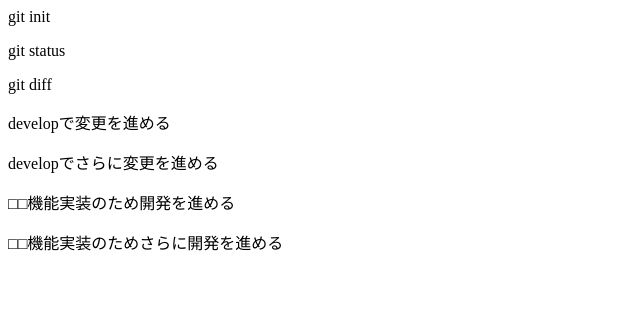
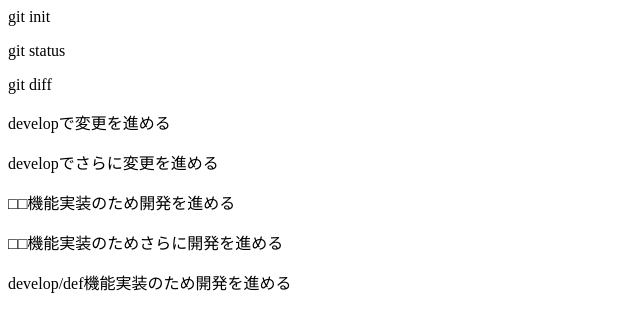
Before and after one commit to cankan7/git_test, a plain HTML site: page index.html in a window 1280 px wide. Shown: the whole page, without its empty margins (0-640 px from the left). Drawn offline with Linux system fonts and the light colour scheme.

Commit message:
develop/def機能実装のため開発を進める

```diff
--- a/index.html
+++ b/index.html
@@ -5,3 +5,4 @@
 <p>developでさらに変更を進める</p>
 <p>□□機能実装のため開発を進める</p>
 <p>□□機能実装のためさらに開発を進める</p>
+<p>develop/def機能実装のため開発を進める</p>
```
